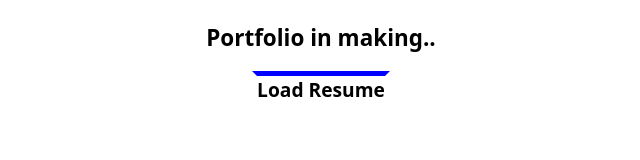
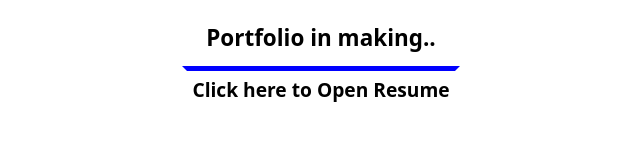
Before and after one commit to ssuyash3000/Portfolio, a plain HTML site: page index.html in a window 1280 px wide. Shown: the whole page, without its empty margins (319-959 px from the left). Drawn offline with Linux system fonts and the light colour scheme.

Commit message:
fixed resume element

```diff
--- a/index.html
+++ b/index.html
@@ -14,7 +14,7 @@
 <body>
 
     <h3 id="heading">Portfolio In making....</h3>
-    <h4 id="resume"> Load Resume </h4>
+    <h4 id="resume">Click here to Open Resume </h4>
     <script src="script.js" async defer></script>
 </body>
 
--- a/styles.css
+++ b/styles.css
@@ -7,6 +7,7 @@ body {
 }
 #resume {
   display: inline;
+  padding: 5px;
 }
 #resume:hover {
   text-decoration: underline;
```
